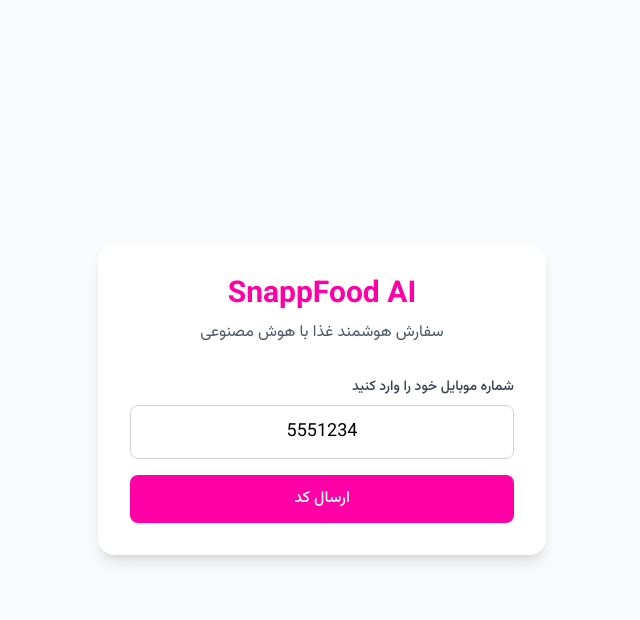
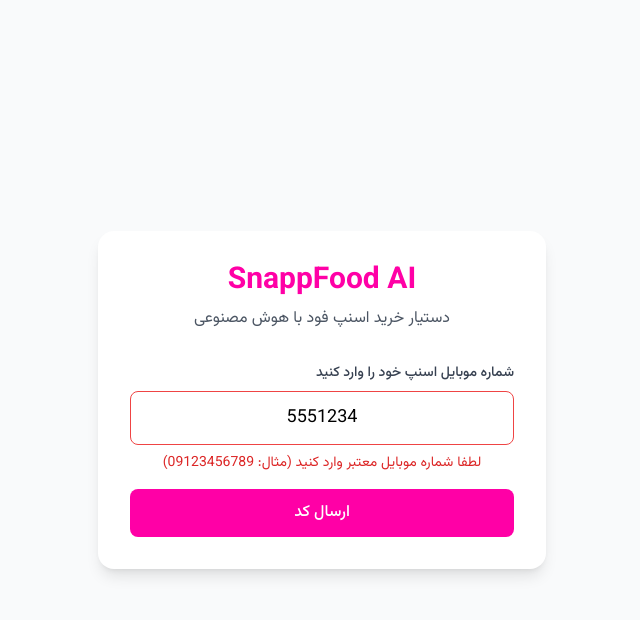
Before and after one commit to mimshe/snappai-web, a React (Create React App) app: page /chat/1 in a window 1280 px wide. Both pictures are taken after typing "5551234" into the empty fields and a click on the button "ارسال کد". Shown: the top 620 px of the page, without its empty margins (485-1125 px from the left). Built offline with nearby package versions, Linux system fonts and the light colour scheme.

Commit message:
handle login with api

```diff
--- a/package.json
+++ b/package.json
@@ -8,6 +8,7 @@
     "@testing-library/react": "^16.3.0",
     "@testing-library/user-event": "^13.5.0",
     "autoprefixer": "^10.4.21",
+    "axios": "^1.13.2",
     "postcss": "^8.5.6",
     "react": "^19.2.0",
     "react-dom": "^19.2.0",
--- /dev/null
+++ b/src/api/client.js
@@ -0,0 +1,42 @@
+// Axios client configuration
+import axios from 'axios';
+
+const API_BASE_URL = 'http://127.0.0.1/api';
+
+// Create axios instance with default config
+const apiClient = axios.create({
+  baseURL: API_BASE_URL,
+  headers: {
+    'accept': 'application/json',
+    'Content-Type': 'application/json',
+    'X-CSRF-TOKEN': '',
+  },
+});
+
+// Request interceptor (optional - for adding auth tokens, etc.)
+apiClient.interceptors.request.use(
+  (config) => {
+    // You can add auth token here if needed
+    // const token = getAuthToken();
+    // if (token) {
+    //   config.headers.Authorization = `Bearer ${token}`;
+    // }
+    return config;
+  },
+  (error) => {
+    return Promise.reject(error);
+  }
+);
+
+// Response interceptor (optional - for handling common errors)
+apiClient.interceptors.response.use(
+  (response) => {
+    return response;
+  },
+  (error) => {
+    // Handle common errors here if needed
+    return Promise.reject(error);
+  }
+);
+
+export default apiClient;
--- /dev/null
+++ b/src/api/otp.js
@@ -0,0 +1,56 @@
+// OTP API endpoints
+import apiClient from './client';
+
+/**
+ * Send OTP code to user's cellphone
+ * @param {string} cellphone - User's cellphone number (e.g., "09120053069")
+ * @returns {Promise<{success: boolean, message: string, error?: string}>}
+ */
+export const sendOtp = async (cellphone) => {
+  try {
+    const response = await apiClient.post('/otp/send', {
+      cellphone: cellphone,
+    });
+
+    const data = response.data;
+
+    // Handle API response
+    if (data.success) {
+      return {
+        success: true,
+        message: data.message || 'کد تایید با موفقیت ارسال شد',
+      };
+    } else {
+      return {
+        success: false,
+        message: data.message || 'خطا در ارسال کد تایید',
+        error: data.error || 'خطای نامشخص',
+      };
+    }
+  } catch (error) {
+    // Handle axios errors
+    if (error.response) {
+      // Server responded with error status (4xx, 5xx)
+      const data = error.response.data || {};
+      return {
+        success: false,
+        message: data.message || 'خطا در ارسال کد تایید',
+        error: data.error || `خطای ${error.response.status}`,
+      };
+    } else if (error.request) {
+      // Request was made but no response received
+      return {
+        success: false,
+        message: 'خطا در اتصال به سرور',
+        error: 'سرور پاسخ نمی‌دهد',
+      };
+    } else {
+      // Something else happened
+      return {
+        success: false,
+        message: 'خطای غیرمنتظره رخ داد',
+        error: error.message || 'خطای نامشخص',
+      };
+    }
+  }
+};
--- a/src/components/ChatInput.jsx
+++ b/src/components/ChatInput.jsx
@@ -1,4 +1,5 @@
 import React, { useState } from 'react';
+import LoadingSpinner from './LoadingSpinner';
 
 const ChatInput = ({ onSendMessage, disabled }) => {
   const [message, setMessage] = useState('');
@@ -25,9 +26,10 @@
         <button
           type="submit"
           disabled={!message.trim() || disabled}
-          className="px-6 py-3 bg-primary text-white rounded-lg hover:opacity-90 transition-opacity font-medium disabled:opacity-50 disabled:cursor-not-allowed"
+          className="px-6 py-3 bg-primary text-white rounded-lg hover:opacity-90 transition-opacity font-medium disabled:opacity-70 disabled:cursor-not-allowed flex items-center justify-center gap-2 min-h-[48px]"
         >
-          ارسال
+          {disabled && <LoadingSpinner size="sm" color="white" />}
+          <span>{disabled ? 'در حال ارسال...' : 'ارسال'}</span>
         </button>
       </form>
     </div>
--- /dev/null
+++ b/src/components/LoadingSpinner.jsx
@@ -0,0 +1,27 @@
+import React from 'react';
+
+const LoadingSpinner = ({ size = 'sm', color = 'white' }) => {
+  const sizeClasses = {
+    sm: 'w-4 h-4',
+    md: 'w-5 h-5',
+    lg: 'w-6 h-6',
+  };
+
+  const colorClasses = {
+    white: 'border-white',
+    primary: 'border-primary',
+    gray: 'border-gray-600',
+  };
+
+  return (
+    <div
+      className={`${sizeClasses[size]} border-2 ${colorClasses[color]} border-t-transparent rounded-full animate-spin`}
+      role="status"
+      aria-label="در حال بارگذاری"
+    >
+      <span className="sr-only">در حال بارگذاری...</span>
+    </div>
+  );
+};
+
+export default LoadingSpinner;
--- a/src/components/OtpForm.jsx
+++ b/src/components/OtpForm.jsx
@@ -1,4 +1,5 @@
 import React, { useState } from 'react';
+import LoadingSpinner from './LoadingSpinner';
 
 const OtpForm = ({ mobileNumber, onVerify, onBack }) => {
   const [otp, setOtp] = useState('');
@@ -36,6 +37,7 @@
           className="w-full px-4 py-3 border border-gray-300 rounded-lg focus:ring-2 focus:ring-primary focus:border-transparent text-center text-lg tracking-widest"
           dir="ltr"
           required
+          disabled={isLoading}
         />
         <p className="mt-2 text-sm text-gray-500 text-center">
           کد به شماره {mobileNumber} ارسال شد
@@ -46,16 +48,18 @@
         <button
           type="button"
           onClick={onBack}
-          className="flex-1 px-4 py-3 bg-gray-200 text-gray-700 rounded-lg hover:bg-gray-300 transition-colors font-medium"
+          disabled={isLoading}
+          className="flex-1 px-4 py-3 bg-gray-200 text-gray-700 rounded-lg hover:bg-gray-300 transition-colors font-medium disabled:opacity-50 disabled:cursor-not-allowed min-h-[48px]"
         >
           بازگشت
         </button>
         <button
           type="submit"
           disabled={isLoading || otp.length !== 6}
-          className="flex-1 px-4 py-3 bg-primary text-white rounded-lg hover:opacity-90 transition-opacity font-medium disabled:opacity-50 disabled:cursor-not-allowed"
+          className="flex-1 px-4 py-3 bg-primary text-white rounded-lg hover:opacity-90 transition-opacity font-medium disabled:opacity-70 disabled:cursor-not-allowed flex items-center justify-center gap-2 min-h-[48px]"
         >
-          {isLoading ? 'در حال تایید...' : 'تایید'}
+          {isLoading && <LoadingSpinner size="sm" color="white" />}
+          <span>{isLoading ? 'در حال تایید...' : 'تایید'}</span>
         </button>
       </div>
     </form>
--- a/src/pages/LoginPage.jsx
+++ b/src/pages/LoginPage.jsx
@@ -2,18 +2,42 @@
 import { useNavigate } from 'react-router-dom';
 import OtpForm from '../components/OtpForm';
 import { setAuthToken } from '../utils/auth';
+import { sendOtp } from '../api/otp';
+import LoadingSpinner from '../components/LoadingSpinner';
 
 const LoginPage = () => {
   const [step, setStep] = useState(1); // 1: mobile, 2: OTP
   const [mobileNumber, setMobileNumber] = useState('');
+  const [isLoading, setIsLoading] = useState(false);
+  const [error, setError] = useState('');
   const navigate = useNavigate();
 
-  const handleMobileSubmit = (e) => {
+  const handleMobileSubmit = async (e) => {
     e.preventDefault();
-    if (mobileNumber.length === 11 && mobileNumber.startsWith('09')) {
-      setStep(2);
-    } else {
-      alert('لطفا شماره موبایل معتبر وارد کنید (مثال: 09123456789)');
+    setError('');
+
+    // Validate mobile number
+    if (mobileNumber.length !== 11 || !mobileNumber.startsWith('09')) {
+      setError('لطفا شماره موبایل معتبر وارد کنید (مثال: 09123456789)');
+      return;
+    }
+
+    setIsLoading(true);
+
+    try {
+      const result = await sendOtp(mobileNumber);
+
+      if (result.success) {
+        // OTP sent successfully, move to step 2
+        setStep(2);
+      } else {
+        // Show error message
+        setError(result.message || 'خطا در ارسال کد تایید');
+      }
+    } catch (error) {
+      setError('خطای غیرمنتظره رخ داد. لطفا دوباره تلاش کنید.');
+    } finally {
+      setIsLoading(false);
     }
   };
 
@@ -31,7 +55,7 @@
       <div className="w-full max-w-md bg-white rounded-2xl shadow-lg p-8">
         <div className="text-center mb-8">
           <h1 className="text-3xl font-bold text-primary mb-2">SnappFood AI</h1>
-          <p className="text-gray-600">سفارش هوشمند غذا با هوش مصنوعی</p>
+          <p className="text-gray-600">دستیار خرید اسنپ فود با هوش مصنوعی</p>
         </div>
 
         {step === 1 ? (
@@ -41,27 +65,36 @@
                 htmlFor="mobile"
                 className="block text-sm font-medium text-gray-700 mb-2"
               >
-                شماره موبایل خود را وارد کنید
+                شماره موبایل اسنپ خود را وارد کنید
               </label>
               <input
                 type="tel"
                 id="mobile"
                 value={mobileNumber}
-                onChange={(e) =>
-                  setMobileNumber(e.target.value.replace(/\D/g, '').slice(0, 11))
-                }
+                onChange={(e) => {
+                  setMobileNumber(e.target.value.replace(/\D/g, '').slice(0, 11));
+                  setError(''); // Clear error when user types
+                }}
                 placeholder="09123456789"
-                className="w-full px-4 py-3 border border-gray-300 rounded-lg focus:ring-2 focus:ring-primary focus:border-transparent text-center text-lg"
+                className={`w-full px-4 py-3 border rounded-lg focus:ring-2 focus:ring-primary focus:border-transparent text-center text-lg ${
+                  error ? 'border-red-500' : 'border-gray-300'
+                }`}
                 dir="ltr"
                 required
+                disabled={isLoading}
               />
+              {error && (
+                <p className="mt-2 text-sm text-red-600 text-center">{error}</p>
+              )}
             </div>
 
             <button
               type="submit"
-              className="w-full px-4 py-3 bg-primary text-white rounded-lg hover:opacity-90 transition-opacity font-medium"
+              disabled={isLoading}
+              className="w-full px-4 py-3 bg-primary text-white rounded-lg hover:opacity-90 transition-opacity font-medium disabled:opacity-70 disabled:cursor-not-allowed flex items-center justify-center gap-2 min-h-[48px]"
             >
-              ارسال کد
+              {isLoading && <LoadingSpinner size="sm" color="white" />}
+              <span>{isLoading ? 'در حال ارسال...' : 'ارسال کد'}</span>
             </button>
           </form>
         ) : (
```
Also changed, not shown: 1 other file (tests, documents, lock files or other folders).
